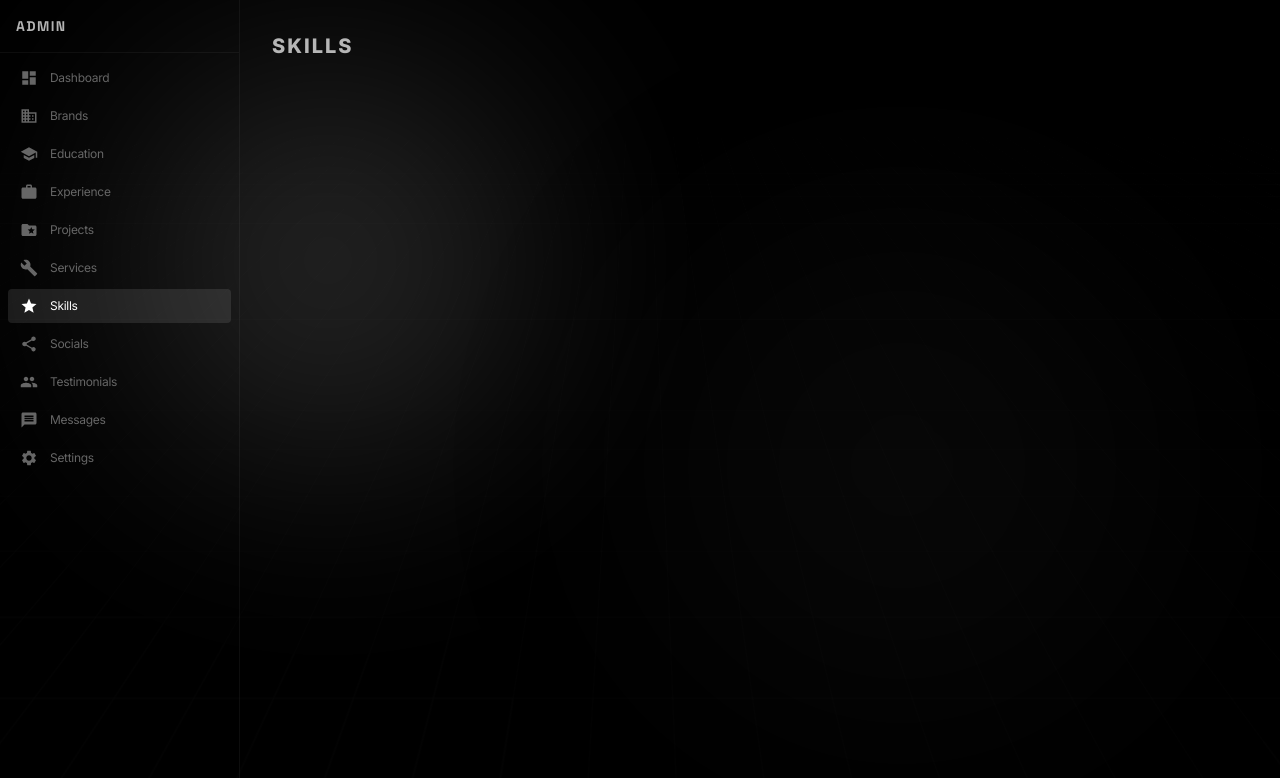
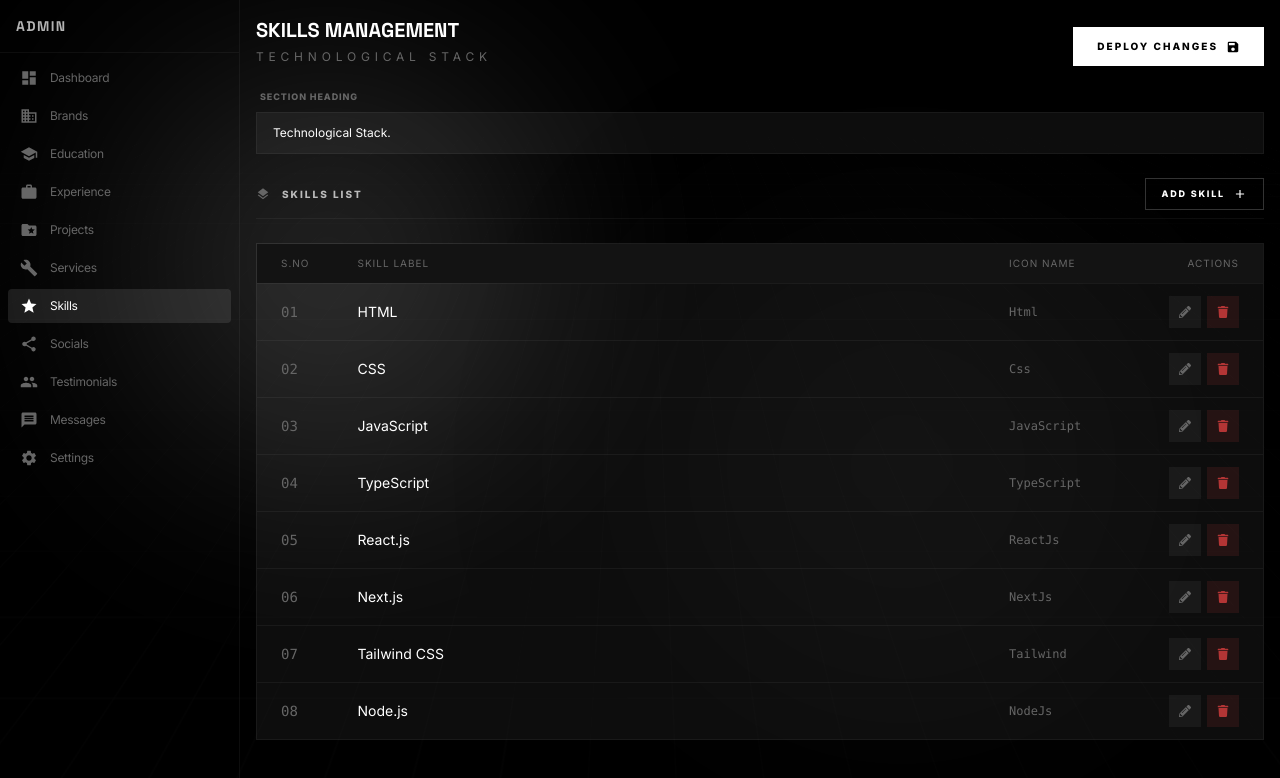
Before and after one commit to Hayyanshaikh/portfolio, a Next.js app: page /admin/skills in a window 1280 px wide. Shown: the top 778 px of the page. Built offline with nearby package versions, Linux system fonts and the light colour scheme.

Commit message:
feat: implement admin skills page

```diff
--- a/app/(admin)/admin/skills/page.tsx
+++ b/app/(admin)/admin/skills/page.tsx
@@ -1,7 +1,228 @@
-export default function SkillsPage() {
+"use client";
+
+import { useEffect, useState } from "react";
+import { MdSave, MdAdd, MdLayers } from "react-icons/md";
+import Button from "@/components/ui/Button";
+import PageHeader from "@/components/admin/PageHeader";
+import FieldGroup from "@/components/admin/FieldGroup";
+import InputField from "@/components/ui/InputField";
+import DataTable, { ColumnDef } from "@/components/admin/DataTable";
+import Modal from "@/components/ui/Modal";
+import Form from "@/components/ui/Form";
+import ActionButtons from "@/components/ui/ActionButtons";
+
+interface SkillEntry {
+  id: string;
+  label: string;
+  icon: string;
+}
+
+const initialSkills: SkillEntry[] = [
+  { id: "1", label: "HTML", icon: "Html" },
+  { id: "2", label: "CSS", icon: "Css" },
+  { id: "3", label: "JavaScript", icon: "JavaScript" },
+  { id: "4", label: "TypeScript", icon: "TypeScript" },
+  { id: "5", label: "React.js", icon: "ReactJs" },
+  { id: "6", label: "Next.js", icon: "NextJs" },
+  { id: "7", label: "Tailwind CSS", icon: "Tailwind" },
+  { id: "8", label: "Node.js", icon: "NodeJs" },
+];
+
+const SkillsPage = () => {
+  const [isModalOpen, setIsModalOpen] = useState<boolean>(false);
+  const [isDeleteModalOpen, setIsDeleteModalOpen] = useState<boolean>(false);
+  const [isSuccessModalOpen, setIsSuccessModalOpen] = useState<boolean>(false);
+  const [selectedEntry, setSelectedEntry] = useState<SkillEntry | null>(
+    null,
+  );
+  const [skills, setSkills] = useState<SkillEntry[]>([]);
+
+  useEffect(() => {
+    setSkills(initialSkills);
+  }, []);
+
+  const handleAddEntryModal = () => {
+    setSelectedEntry(null);
+    setIsModalOpen(true);
+  };
+
+  const handleEditEntry = (entry: SkillEntry) => {
+    setSelectedEntry(entry);
+    setIsModalOpen(true);
+  };
+
+  const handleSave = (values: Record<string, FormDataEntryValue>) => {
+    const payload = {
+      label: (values.label as string) || "",
+      icon: (values.icon as string) || "",
+    };
+
+    if (selectedEntry) {
+      setSkills((prev) =>
+        prev.map((s) => (s.id === selectedEntry.id ? { ...s, ...payload } : s))
+      );
+    } else {
+      const newSkill = {
+        id: Math.random().toString(36).substr(2, 9),
+        ...payload,
+      };
+      setSkills((prev) => [...prev, newSkill]);
+    }
+    setIsModalOpen(false);
+  };
+
+  const handleDelete = () => {
+    if (selectedEntry) {
+      setSkills((prev) => prev.filter((s) => s.id !== selectedEntry.id));
+      setIsDeleteModalOpen(false);
+      setIsSuccessModalOpen(true);
+    }
+  };
+
+  const columns: ColumnDef<SkillEntry>[] = [
+    {
+      key: "sno",
+      header: "S.No",
+      headerClassName: "w-16",
+      cellClassName: "text-sm font-mono text-muted",
+      render: (_, index) => String(index + 1).padStart(2, "0"),
+    },
+    {
+      key: "label",
+      header: "Skill Label",
+    },
+    {
+      key: "icon",
+      header: "Icon Name",
+      headerClassName: "w-40",
+      cellClassName: "font-mono text-xs text-muted",
+    },
+    {
+      key: "actions",
+      header: "Actions",
+      headerClassName: "text-right w-24",
+      cellClassName: "text-right",
+      render: (entry) => (
+        <ActionButtons
+          onEdit={() => handleEditEntry(entry)}
+          onDelete={() => {
+            setSelectedEntry(entry);
+            setIsDeleteModalOpen(true);
+          }}
+        />
+      ),
+    },
+  ];
+
   return (
-    <div className="p-4">
-      <h1 className="text-xl font-bold uppercase tracking-widest text-white/70">Skills</h1>
+    <div className="animate-reveal space-y-4">
+      <PageHeader
+        title="Skills Management"
+        subtitle="Technological Stack"
+        action={
+          <Button
+            variant="solid"
+            size="sm"
+            icon={<MdSave className="text-sm" />}
+            onClick={() => {
+              alert("Changes deployed to website!");
+            }}
+          >
+            Deploy Changes
+          </Button>
+        }
+      />
+
+      <div className="space-y-6">
+        <InputField
+          isRequired
+          name="sectionHeading"
+          label="Section Heading"
+          defaultValue="Technological Stack."
+        />
+
+        <FieldGroup
+          title="Skills List"
+          icon={MdLayers}
+          rightAction={
+            <Button
+              variant="outline"
+              size="xs"
+              onClick={handleAddEntryModal}
+              icon={<MdAdd className="text-sm" />}
+            >
+              Add Skill
+            </Button>
+          }
+        >
+          <DataTable columns={columns} data={skills} />
+        </FieldGroup>
+      </div>
+
+      <Modal
+        size="xl"
+        form="skillForm"
+        isOpen={isModalOpen}
+        setIsOpen={setIsModalOpen}
+        footerAction={
+          selectedEntry && (
+            <ActionButtons
+              showEdit={false}
+              onDelete={() => {
+                setIsDeleteModalOpen(true);
+              }}
+            />
+          )
+        }
+        buttonText={selectedEntry ? "Update" : "Save"}
+        title={selectedEntry ? "Edit Skill" : "Add New Skill"}
+      >
+        <Form
+          key={selectedEntry?.id || "add"}
+          form="skillForm"
+          onSubmit={handleSave}
+          className="space-y-4"
+        >
+          <InputField
+            isRequired
+            name="label"
+            label="Skill Label"
+            defaultValue={selectedEntry?.label}
+            placeholder="e.g. Next.js"
+          />
+          <InputField
+            isRequired
+            name="icon"
+            label="Icon Component Name"
+            defaultValue={selectedEntry?.icon}
+            placeholder="e.g. NextJs, ReactJs, Tailwind"
+          />
+        </Form>
+      </Modal>
+
+      <Modal
+        type="warning"
+        buttonText="Yes"
+        title="Are you sure"
+        isOpen={isDeleteModalOpen}
+        setIsOpen={setIsDeleteModalOpen}
+        description="Are you sure you want to delete this skill?"
+        onConfirm={handleDelete}
+      />
+
+      <Modal
+        type="success"
+        buttonText="Ok"
+        title="Success"
+        isOpen={isSuccessModalOpen}
+        setIsOpen={setIsSuccessModalOpen}
+        description="Skill deleted successfully!"
+        onConfirm={() => {
+          setIsSuccessModalOpen(false);
+        }}
+      />
     </div>
   );
-}
+};
+
+export default SkillsPage;
```
